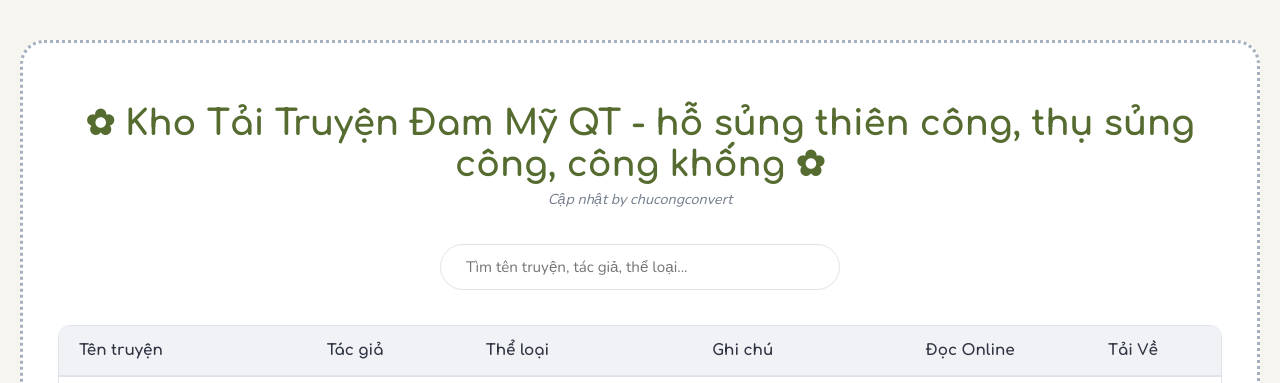
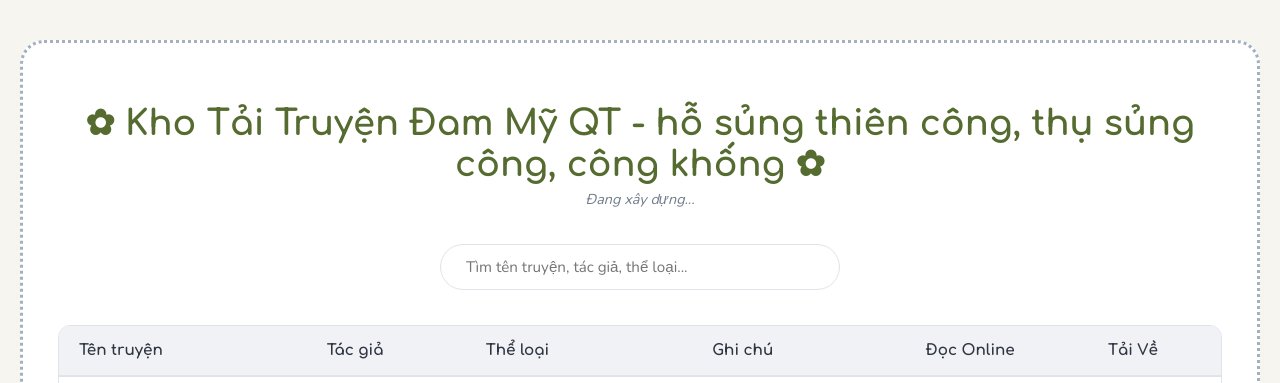
Before and after one commit to PhamNhaDoan/phamnhadoan.github.io, a Jekyll site: the page chucongconvert/taitruyen/index.html, which Jekyll copies as it is, in a window 1280 px wide. Shown: the top 383 px of the page. Built offline with Jekyll 4.4.1, drawn with Linux system fonts in a browser that asks for light colours.

Commit message:
Update index.html

```diff
--- a/chucongconvert/taitruyen/index.html
+++ b/chucongconvert/taitruyen/index.html
@@ -187,7 +187,7 @@
 
 <div class="main-wrapper">
     <h1>✿ Kho Tải Truyện Đam Mỹ QT - hỗ sủng thiên công, thụ sủng công, công khống ✿</h1>
-    <div class="subtitle">Cập nhật by chucongconvert</div>
+    <div class="subtitle">Đang xây dựng...</div>
 
     <div class="search-container">
         <input type="text" id="searchBar" class="search-input" placeholder="Tìm tên truyện, tác giả, thể loại...">
```
